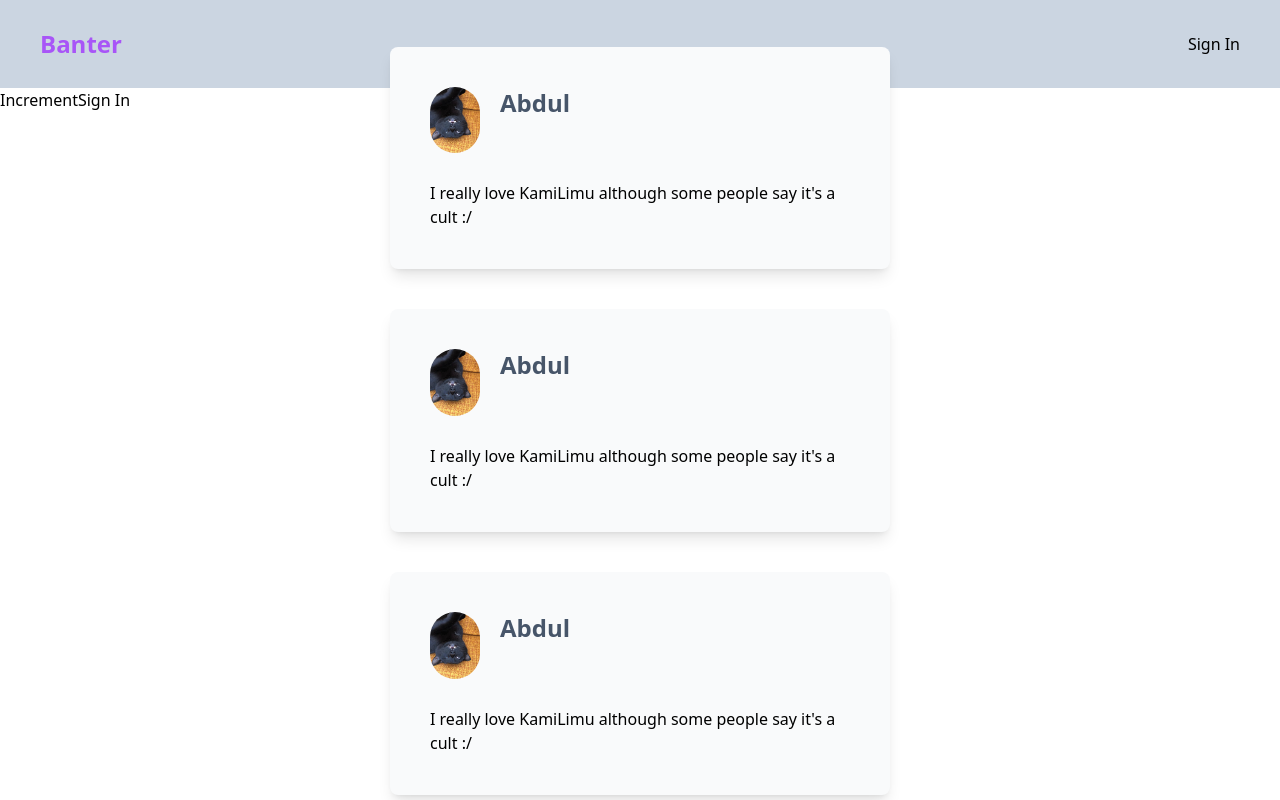
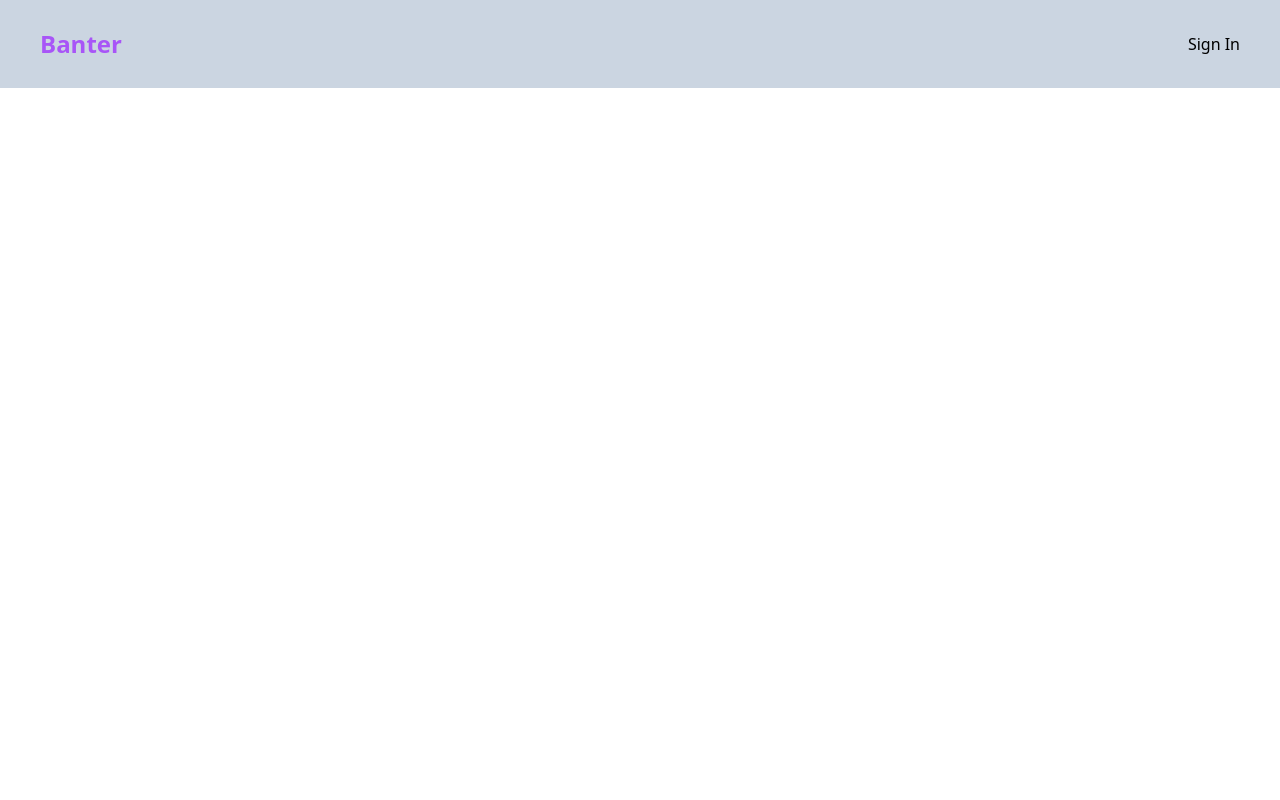
Before and after one commit to bijuice/intro-to-react, a Next.js app: page / in a window 1280 px wide. Shown: the top 800 px of the page. Built offline with nearby package versions, Linux system fonts and the light colour scheme.

Commit message:
Migrated stuff from lesson-3-final

```diff
--- a/components/Card.js
+++ b/components/Card.js
@@ -1,10 +1,20 @@
+import Link from "next/link"
+
 export default function Card({ profileName, content, imageUrl }) {
-  return <div className="bg-gray-50 rounded-lg shadow-lg p-10 w-[500px] h-[300px]">
-    <div className="flex gap-5">
-        <img src={imageUrl} width={50} height={50} className="rounded-full" />
-    <h1 className="text-2xl text-slate-600 font-bold">{profileName}</h1>
+  return (
+    <div className=" rounded-lg shadow-md px-5 py-5 w-[500px]  border-[1px] border-gray-200 transform hover:scale-[101%] hover:-translate-y-1 duration-100">
+      <div className="flex gap-5 items-center">
+        <div className="w-20 h-20 rounded-full overflow-hidden border-2 border-gray-300">
+          <img src={imageUrl} className="object-contain" />
+        </div>
+        <div className="flex flex-col gap-2 h-full ">
+          <h1 className="text-3xl text-slate-600 font-bold">
+            <Link href={`/${profileName}`}>{profileName}</Link>
+          </h1>
+        </div>
+      </div>
+
+      <p className="pt-7">{content}</p>
     </div>
-
-    <p className="pt-7">{content}</p>
-  </div>
+  )
 }
--- a/pages/index.js
+++ b/pages/index.js
@@ -1,60 +1,15 @@
-import Card from "@/components/Card";
-import Footer from "@/components/Footer";
-import Navbar from "@/components/Navbar";
-import axios from "axios";
-import { useEffect, useState } from "react";
+import Card from "@/components/Card"
+import Footer from "@/components/Footer"
+import Navbar from "@/components/Navbar"
+import axios from "axios"
+import { useEffect, useState } from "react"
 
 export default function Home() {
-
-  const [name, setName] = useState("")
-
-  const [counter, setCounter] = useState(0)
-
-  const [isAuthenticated, setIsAuthenticated] = useState(false)
-
-  function toggleAuthenticated () {
-
-        setIsAuthenticated(!isAuthenticated)
-    }
-
-
-  async function fetchName () {
-
-    await axios.get('/api/hello').then(res => {
-      const data = res.data
-      console.log(data);
-      setName(data.name)
-
-    }).catch(err => {
-      console.log(err)
-    })
-  }
-
-  useEffect(() => {
-      fetchName()
-  }, [])
-
   return (
     <>
       <Navbar />
 
-
-      <button onClick={() => {
-        setCounter(counter + 1)
-      }}>Increment</button>
-
-      <button onClick={toggleAuthenticated}>
-        {
-            isAuthenticated === true ? "Sign Out" : "Sign In"
-        }
-      </button>
-
-      <div className="h-[100vh] flex flex-col gap-10 justify-center items-center pt-20">
-        <Card imageUrl="/cat.jpg" profileName={name} content="I really love KamiLimu although some people say it's a cult :/" />
-        <Card imageUrl="/cat.jpg" profileName={name} content="I really love KamiLimu although some people say it's a cult :/" />
-        <Card imageUrl="/cat.jpg" profileName={name} content="I really love KamiLimu although some people say it's a cult :/" />
-        <Card imageUrl="/cat.jpg" profileName={name} content="I really love KamiLimu although some people say it's a cult :/" />
-      </div>
+      <main className="min-h-screen"> </main>
       <Footer />
     </>
   )
```
Also changed, not shown: pages/api/hello.js (+20 -1 lines).
